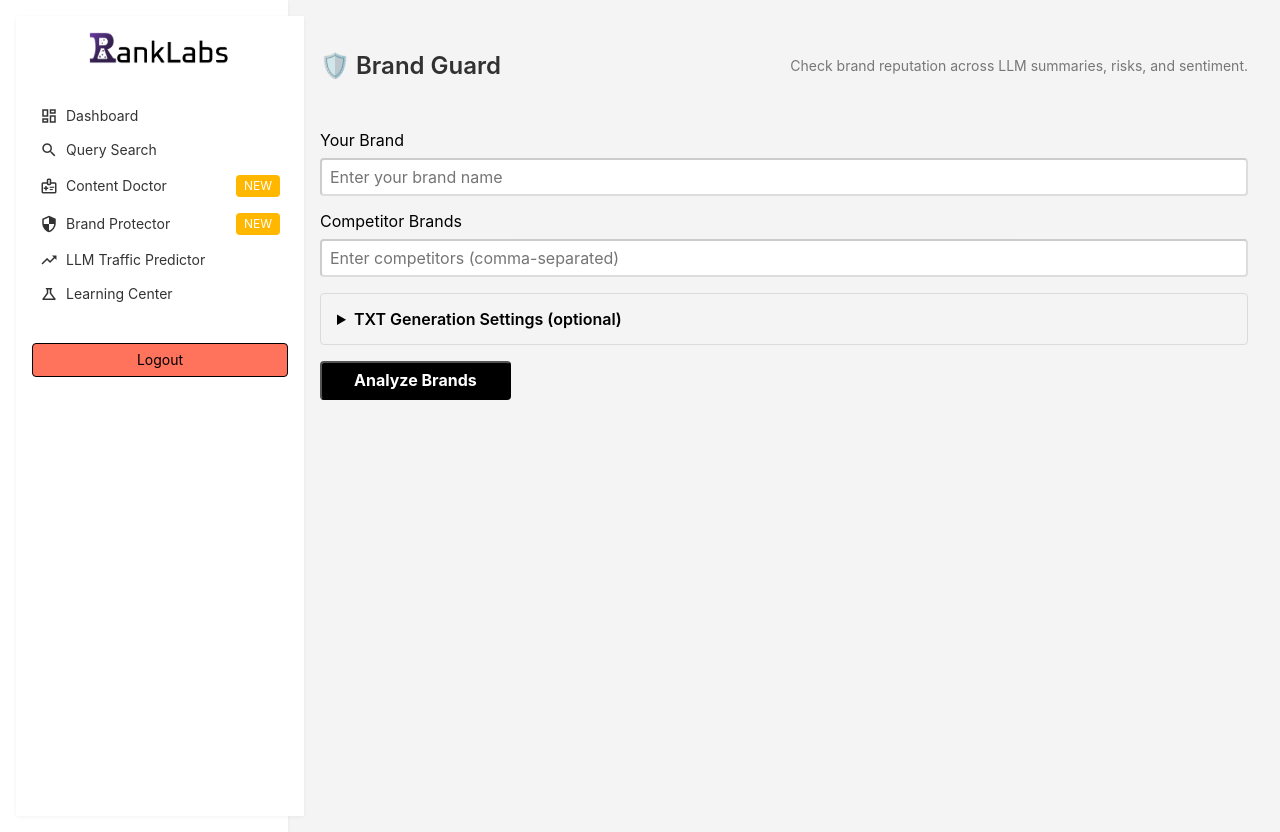
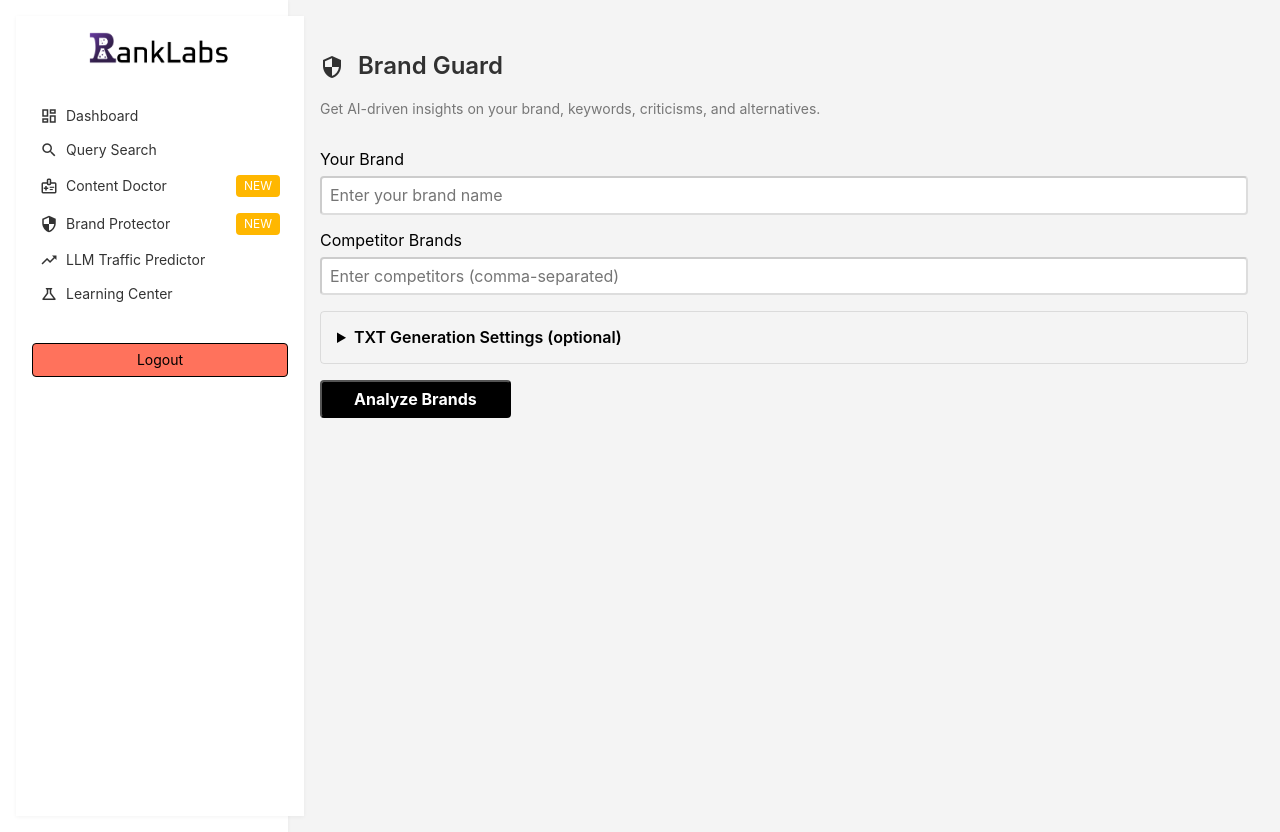
Before and after one commit to RankLab-AI/ranklab-alpha, a FastAPI app: page /brand-protector in a window 1280 px wide. Run offline with FastAPI, Linux system fonts and the light colour scheme; parts of the project's set-up code (start-up, migrations or seed data) failed here and were passed over.

Commit message:
feat: finalizes template with minor cosmetic edits

```diff
--- a/app/templates/brand_protector.html
+++ b/app/templates/brand_protector.html
@@ -8,6 +8,7 @@
   <link rel="stylesheet" href="https://unpkg.com/tachyons/css/tachyons.min.css" />
   <link rel="stylesheet" href="/static/css/styles.css" />
   <link href="https://fonts.googleapis.com/icon?family=Material+Icons+Outlined" rel="stylesheet" />
+  <link href="https://fonts.googleapis.com/icon?family=Material+Icons" rel="stylesheet" />
 </head>
 
 <body class="bg-near-white">
@@ -19,9 +20,11 @@
 
     <!-- Main Content -->
     <main class="flex-auto pa4">
-      <div class="flex justify-between items-center mb4">
-        <h2 class="header black-80">🛡️ Brand Guard</h2>
-        <span class="f6 gray">Check brand reputation across LLM summaries, risks, and sentiment.</span>
+      <div class="mb4">
+        <h2 class="header black-80">
+          <span class="material-icons-outlined mr2 v-mid">security</span> Brand Guard
+        </h2>
+        <span class="f6 gray">Get AI-driven insights on your brand, keywords, criticisms, and alternatives.</span>
       </div>
 
       {% if table %}
```
